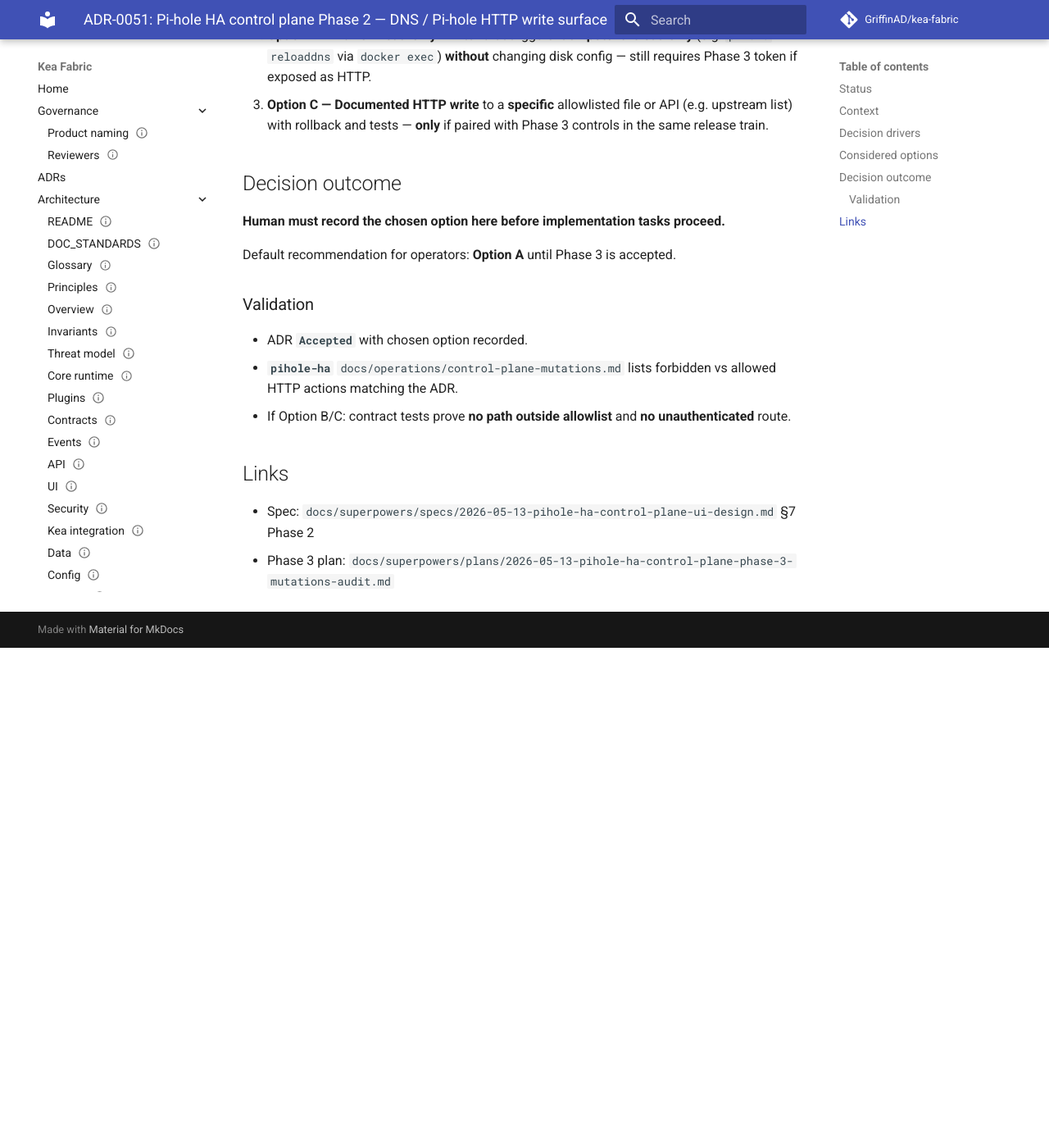
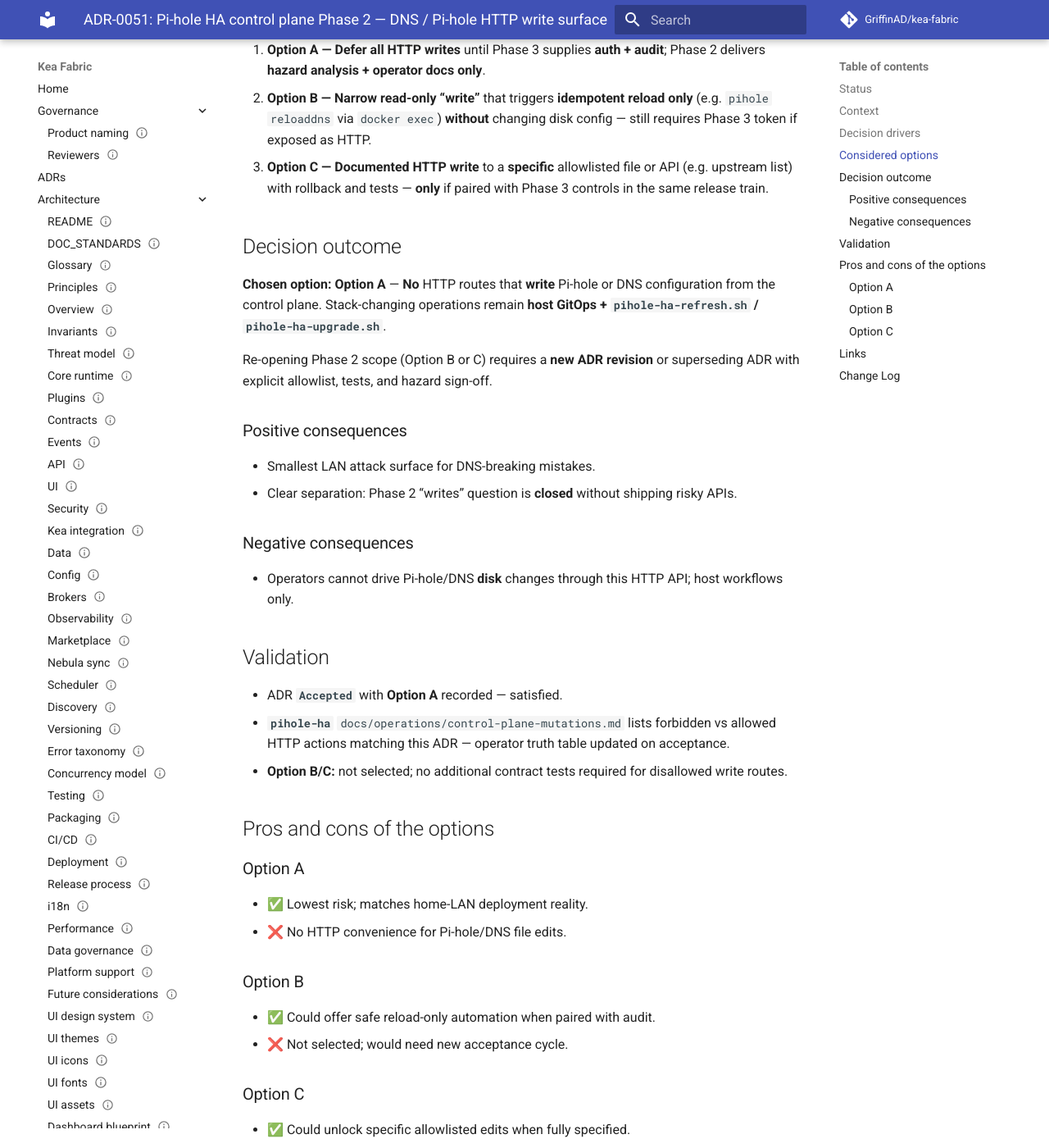
Before and after one commit to GriffinAD/dns-fabric, an MkDocs documentation site: the page built from docs/adr/ADR-0051-pihole-ha-control-plane-phase2-dns-writes.md, in a window 1280 px wide and 1400 px high, scrolled down 912 px. Shown: the whole window at 82% size. Built offline with MkDocs 1.6.1 and Material for MkDocs 9.7.7, drawn with Linux system fonts in a browser that asks for light colours; comment, search, counter and statistics services are not loaded; before the commit the page ends 1702 px from its top, so only the background shows below that; some of the changed text lies outside the part shown.

Commit message:
docs(adr): accept ADR-0051 Option A (no Pi-hole/DNS HTTP writes)
Signed-off-by: GriffinAD <nigel.surridge@btinternet.com>
Co-authored-by: Cursor <cursoragent@cursor.com>

```diff
--- a/docs/adr/ADR-0051-pihole-ha-control-plane-phase2-dns-writes.md
+++ b/docs/adr/ADR-0051-pihole-ha-control-plane-phase2-dns-writes.md
@@ -1,23 +1,28 @@
 ---
 title: "ADR-0051: Pi-hole HA control plane Phase 2 — DNS / Pi-hole HTTP write surface"
 adr: "0051"
-status: Proposed
+status: Accepted
 date: 2026-05-13
 owner: GriffinAD
 peer_reviewer: GriffinAD
-deciders: []
+deciders: [GriffinAD]
 due_date: null
 re_entry_criteria: null
 touch_points:
   - GriffinAD/pihole-ha
   - GriffinAD/dns-fabric
+  - docs/adr/ADR-0052-pihole-ha-control-plane-phase3-mutations-auth-audit.md
 ---
 
 # ADR-0051: Pi-hole HA control plane Phase 2 — DNS / Pi-hole HTTP write surface
 
 ## Status
 
-`Proposed` — requires human acceptance before any **`pihole-ha`** write API ships.
+`Accepted` — **Option A** recorded below. No HTTP-mediated **writes** to Pi-hole or
+DNS **configuration** are exposed from the control plane under this decision.
+**ADR-0052** governs separate **mutation** endpoints that **defer** to host scripts
+(**202**); they do **not** change Pi-hole/DNS config files from the container and
+are out of scope for Phase 2 “write surface”.
 
 ## Context
 
@@ -42,17 +47,54 @@ Forces:
 
 ## Decision outcome
 
-**Human must record the chosen option here before implementation tasks proceed.**
+**Chosen option: Option A** — **No** HTTP routes that **write** Pi-hole or DNS
+configuration from the control plane. Stack-changing operations remain **host
+GitOps + `pihole-ha-refresh.sh` / `pihole-ha-upgrade.sh`**.
 
-Default recommendation for operators: **Option A** until Phase 3 is accepted.
+Re-opening Phase 2 scope (Option B or C) requires a **new ADR revision** or
+superseding ADR with explicit allowlist, tests, and hazard sign-off.
 
-### Validation
+### Positive consequences
 
-- ADR **`Accepted`** with chosen option recorded.
-- **`pihole-ha`** `docs/operations/control-plane-mutations.md` lists forbidden vs allowed HTTP actions matching the ADR.
-- If Option B/C: contract tests prove **no path outside allowlist** and **no unauthenticated** route.
+- Smallest LAN attack surface for DNS-breaking mistakes.
+- Clear separation: Phase 2 “writes” question is **closed** without shipping risky APIs.
+
+### Negative consequences
+
+- Operators cannot drive Pi-hole/DNS **disk** changes through this HTTP API; host workflows only.
+
+## Validation
+
+- ADR **`Accepted`** with **Option A** recorded — satisfied.
+- **`pihole-ha`** `docs/operations/control-plane-mutations.md` lists forbidden vs allowed HTTP actions matching this ADR — operator truth table updated on acceptance.
+- **Option B/C:** not selected; no additional contract tests required for disallowed write routes.
+
+## Pros and cons of the options
+
+### Option A
+
+- ✅ Lowest risk; matches home-LAN deployment reality.
+- ❌ No HTTP convenience for Pi-hole/DNS file edits.
+
+### Option B
+
+- ✅ Could offer safe reload-only automation when paired with audit.
+- ❌ Not selected; would need new acceptance cycle.
+
+### Option C
+
+- ✅ Could unlock specific allowlisted edits when fully specified.
+- ❌ Not selected; highest review burden.
 
 ## Links
 
 - Spec: `docs/superpowers/specs/2026-05-13-pihole-ha-control-plane-ui-design.md` §7 Phase 2
+- Phase 3 ADR: `docs/adr/ADR-0052-pihole-ha-control-plane-phase3-mutations-auth-audit.md`
 - Phase 3 plan: `docs/superpowers/plans/2026-05-13-pihole-ha-control-plane-phase-3-mutations-audit.md`
+
+## Change Log
+
+| Date | Status | Reviewer | Notes |
+|---|---|---|---|
+| 2026-05-13 | Proposed | GriffinAD | Initial draft. |
+| 2026-05-14 | Accepted | GriffinAD | Option A: no Pi-hole/DNS HTTP write surface; truth table updated in `pihole-ha`. |
```
